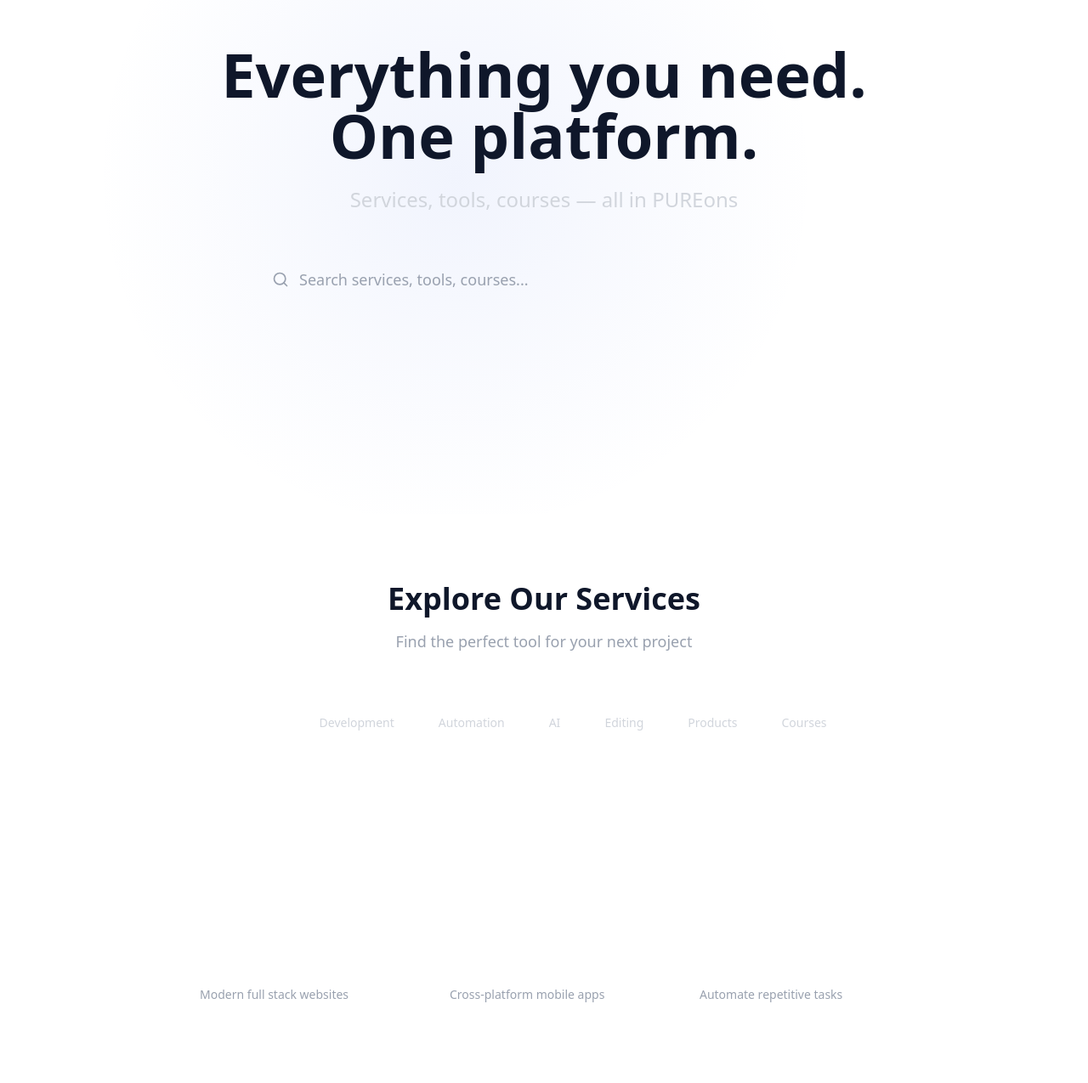
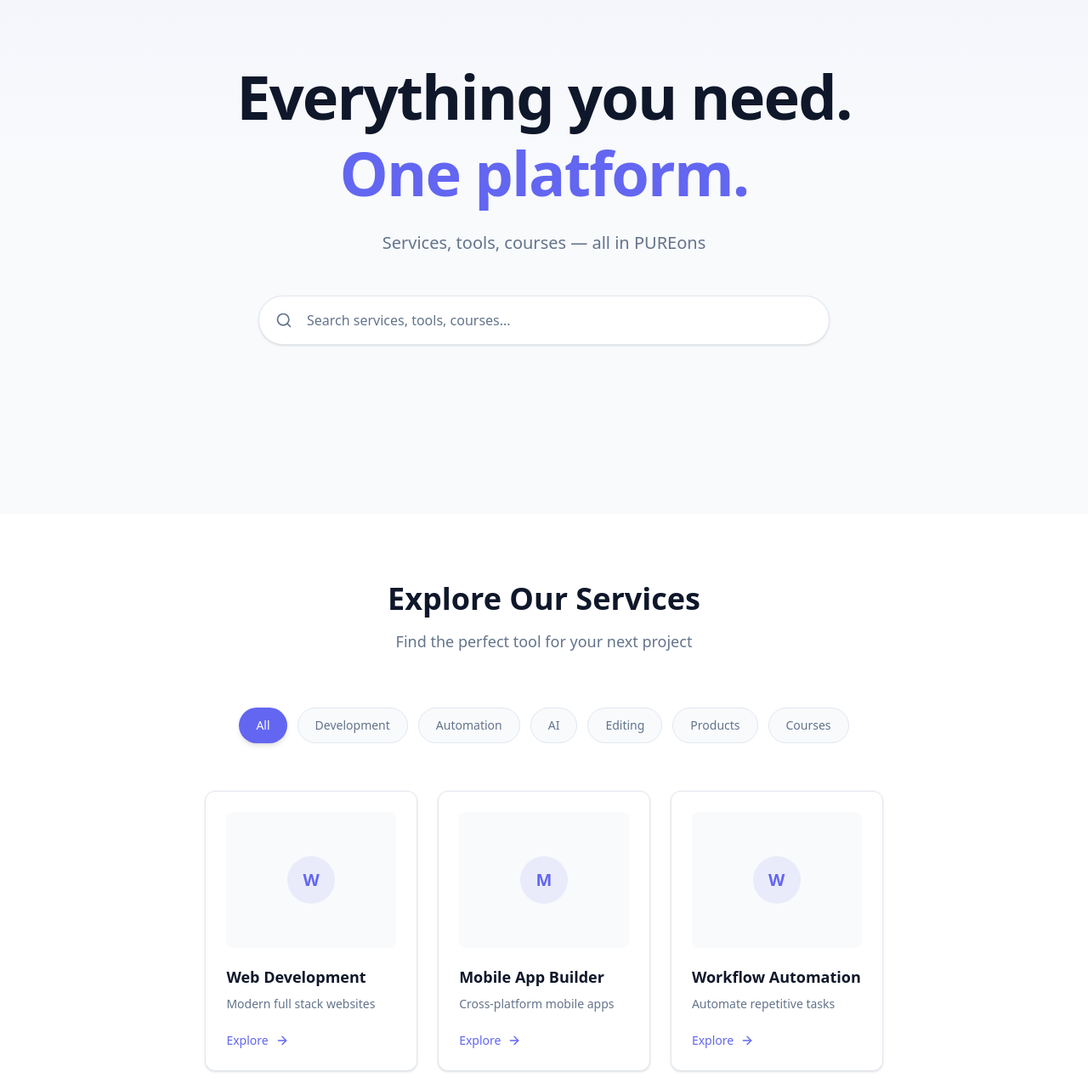
Before and after one commit to MrAlpha00/ultimate, a Next.js app in the folder pureons/: page / in a window 1280 px wide. Shown: the part 195-1470 px from the top of the page at 85% size. Built offline with nearby package versions, Linux system fonts and the light colour scheme.

Commit message:
feat: implement core landing page components including hero, services grid, and navigation

```diff
--- a/pureons/components/CTA.tsx
+++ b/pureons/components/CTA.tsx
@@ -4,25 +4,24 @@
 
 export default function CTA() {
   return (
-    <section className="py-20 px-4">
+    <section className="py-20 px-6 lg:px-12">
       <motion.div
-        className="max-w-4xl mx-auto glass rounded-3xl p-12 text-center"
-        initial={{ opacity: 0, y: 30 }}
+        className="max-w-4xl mx-auto bg-section-bg rounded-2xl p-12 md:p-16 text-center border border-border"
+        initial={{ opacity: 0, y: 20 }}
         whileInView={{ opacity: 1, y: 0 }}
         viewport={{ once: true }}
         transition={{ duration: 0.6 }}
       >
-        <h2 className="text-4xl md:text-5xl font-bold text-gradient mb-6">
+        <h2 className="text-3xl md:text-5xl font-bold text-foreground mb-5">
           Start your project today
         </h2>
-        <p className="text-gray-400 text-lg mb-8 max-w-2xl mx-auto">
-          Join thousands of developers and creators building the future with
-          PUREons.
+        <p className="text-text-sub text-lg mb-8 max-w-xl mx-auto">
+          Join thousands of developers and creators building the future with PUREons.
         </p>
         <motion.button
-          className="btn-gradient text-white px-8 py-4 rounded-xl text-lg font-semibold glow-purple hover:btn-gradient-hover transition-all duration-300"
-          whileHover={{ scale: 1.05 }}
-          whileTap={{ scale: 0.95 }}
+          className="bg-primary hover:bg-primary/90 text-white px-8 py-3.5 rounded-full text-base font-semibold shadow-md hover:shadow-lg transition-all duration-300"
+          whileHover={{ scale: 1.02 }}
+          whileTap={{ scale: 0.98 }}
         >
           Get Started Free
         </motion.button>
--- a/pureons/components/CategoryBar.tsx
+++ b/pureons/components/CategoryBar.tsx
@@ -14,7 +14,7 @@
 }: CategoryBarProps) {
   return (
     <motion.div
-      className="flex gap-3 overflow-x-auto py-4 px-4 scrollbar-hide"
+      className="flex gap-3 overflow-x-auto py-4 px-1 scrollbar-hide"
       initial={{ opacity: 0, y: 20 }}
       whileInView={{ opacity: 1, y: 0 }}
       viewport={{ once: true }}
@@ -24,10 +24,10 @@
         <button
           key={category}
           onClick={() => onCategoryChange(category)}
-          className={`px-5 py-2 rounded-full whitespace-nowrap text-sm font-medium transition-all duration-300 ${
+          className={`px-5 py-2.5 rounded-full whitespace-nowrap text-sm font-medium transition-all duration-300 ${
             activeCategory === category
-              ? "btn-gradient text-white glow-purple"
-              : "glass text-gray-300 hover:text-white hover:border-primary/40"
+              ? "bg-primary text-white shadow-md"
+              : "bg-section-bg text-text-sub border border-border hover:border-primary/30 hover:text-foreground"
           }`}
         >
           {category}
--- a/pureons/components/Hero.tsx
+++ b/pureons/components/Hero.tsx
@@ -5,34 +5,26 @@
 
 export default function Hero() {
   return (
-    <section className="relative min-h-screen flex flex-col items-center justify-center bg-gradient-main overflow-hidden">
-      <motion.div
-        className="absolute inset-0 opacity-30"
-        animate={{
-          background: [
-            "radial-gradient(circle at 20% 50%, rgba(124, 58, 237, 0.3) 0%, transparent 50%)",
-            "radial-gradient(circle at 80% 50%, rgba(34, 211, 238, 0.3) 0%, transparent 50%)",
-            "radial-gradient(circle at 20% 50%, rgba(124, 58, 237, 0.3) 0%, transparent 50%)",
-          ],
-        }}
-        transition={{ duration: 8, repeat: Infinity, ease: "easeInOut" }}
-      />
+    <section className="relative min-h-screen flex flex-col items-center justify-center bg-section-bg px-6 lg:px-12 pt-16 overflow-hidden">
+      <div className="absolute inset-0 bg-gradient-to-b from-primary/5 via-transparent to-transparent" />
 
-      <div className="relative z-10 px-4 text-center max-w-4xl mx-auto">
+      <div className="relative z-10 text-center max-w-4xl mx-auto">
         <motion.h1
-          className="text-5xl md:text-7xl font-bold mb-6 text-gradient"
-          initial={{ opacity: 0, y: 30 }}
+          className="text-5xl md:text-7xl font-bold text-foreground tracking-tight leading-tight mb-6"
+          initial={{ opacity: 0, y: 20 }}
           animate={{ opacity: 1, y: 0 }}
-          transition={{ duration: 0.8, ease: "easeOut" }}
+          transition={{ duration: 0.6, ease: "easeOut" }}
         >
-          Everything you need. One platform.
+          Everything you need.{" "}
+          <br className="hidden sm:block" />
+          <span className="text-primary">One platform.</span>
         </motion.h1>
 
         <motion.p
-          className="text-xl md:text-2xl text-gray-300 mb-12"
+          className="text-lg md:text-xl text-text-sub mb-12 max-w-2xl mx-auto"
           initial={{ opacity: 0, y: 20 }}
           animate={{ opacity: 1, y: 0 }}
-          transition={{ duration: 0.8, delay: 0.2, ease: "easeOut" }}
+          transition={{ duration: 0.6, delay: 0.15, ease: "easeOut" }}
         >
           Services, tools, courses — all in PUREons
         </motion.p>
@@ -40,7 +32,7 @@
         <motion.div
           initial={{ opacity: 0, y: 20 }}
           animate={{ opacity: 1, y: 0 }}
-          transition={{ duration: 0.8, delay: 0.4, ease: "easeOut" }}
+          transition={{ duration: 0.6, delay: 0.3, ease: "easeOut" }}
           className="w-full max-w-2xl mx-auto"
         >
           <SearchBar />
--- /dev/null
+++ b/pureons/components/Navbar.tsx
@@ -0,0 +1,25 @@
+import ThemeToggle from "./ThemeToggle";
+
+export default function Navbar() {
+  return (
+    <nav className="fixed top-0 left-0 right-0 z-50 bg-background/80 backdrop-blur-md border-b border-border">
+      <div className="max-w-7xl mx-auto px-6 lg:px-12">
+        <div className="flex items-center justify-between h-16">
+          <a href="/" className="text-xl font-bold text-foreground tracking-tight">
+            PURE<span className="text-primary">ons</span>
+          </a>
+
+          <div className="flex items-center gap-4">
+            <a href="#services" className="text-sm text-text-sub hover:text-foreground transition-colors hidden sm:block">
+              Services
+            </a>
+            <a href="#features" className="text-sm text-text-sub hover:text-foreground transition-colors hidden sm:block">
+              Features
+            </a>
+            <ThemeToggle />
+          </div>
+        </div>
+      </div>
+    </nav>
+  );
+}
--- a/pureons/components/SearchBar.tsx
+++ b/pureons/components/SearchBar.tsx
@@ -18,15 +18,15 @@
 
   return (
     <div className="relative w-full">
-      <div className="absolute inset-y-0 left-4 flex items-center pointer-events-none">
-        <Search className="w-5 h-5 text-gray-400" />
+      <div className="absolute inset-y-0 left-5 flex items-center pointer-events-none">
+        <Search className="w-5 h-5 text-text-sub" />
       </div>
       <input
         type="text"
         value={query}
         onChange={handleChange}
         placeholder="Search services, tools, courses..."
-        className="w-full pl-12 pr-4 py-4 rounded-2xl glass text-gray-100 placeholder-gray-400 text-lg focus:outline-none focus:ring-2 focus:ring-primary transition-all duration-300 focus:glow-purple"
+        className="w-full pl-14 pr-6 py-4 rounded-full bg-card-bg border border-border text-foreground placeholder:text-text-sub text-base shadow-sm focus:outline-none focus:border-primary focus:ring-2 focus:ring-primary/20 transition-all duration-300"
       />
     </div>
   );
--- a/pureons/components/ServiceCard.tsx
+++ b/pureons/components/ServiceCard.tsx
@@ -12,32 +12,26 @@
 export default function ServiceCard({ service, index }: ServiceCardProps) {
   return (
     <motion.div
-      className="glass rounded-2xl p-6 transition-all duration-300 hover:scale-105 hover:border-primary/50 hover:glow-purple group cursor-pointer"
-      initial={{ opacity: 0, y: 30 }}
+      className="bg-card-bg border border-border rounded-xl p-6 shadow-sm transition-all duration-300 hover:-translate-y-1 hover:shadow-lg group cursor-pointer"
+      initial={{ opacity: 0, y: 20 }}
       whileInView={{ opacity: 1, y: 0 }}
       viewport={{ once: true }}
-      transition={{ duration: 0.5, delay: index * 0.1 }}
+      transition={{ duration: 0.5, delay: index * 0.08 }}
     >
-      <div className="w-full h-40 rounded-xl bg-gradient-main mb-4 flex items-center justify-center overflow-hidden">
-        <div className="text-6xl opacity-80 group-hover:scale-110 transition-transform duration-300">
-          {service.image.startsWith("/images/") ? (
-            <div className="w-16 h-16 rounded-full btn-gradient flex items-center justify-center">
-              <span className="text-white text-2xl font-bold">
-                {service.title.charAt(0)}
-              </span>
-            </div>
-          ) : (
-            <span>{service.image}</span>
-          )}
+      <div className="w-full h-40 rounded-lg bg-section-bg mb-5 flex items-center justify-center overflow-hidden">
+        <div className="w-14 h-14 rounded-full bg-primary/10 flex items-center justify-center group-hover:bg-primary/20 transition-colors duration-300">
+          <span className="text-primary text-xl font-semibold">
+            {service.title.charAt(0)}
+          </span>
         </div>
       </div>
 
-      <h3 className="text-xl font-semibold text-white mb-2">{service.title}</h3>
-      <p className="text-gray-400 text-sm mb-4">{service.description}</p>
+      <h3 className="text-lg font-semibold text-foreground mb-2">{service.title}</h3>
+      <p className="text-text-sub text-sm mb-5">{service.description}</p>
 
-      <button className="btn-gradient text-white px-4 py-2 rounded-lg text-sm font-medium flex items-center gap-2 group-hover:btn-gradient-hover transition-all duration-300">
+      <button className="inline-flex items-center gap-2 text-primary text-sm font-medium hover:gap-3 transition-all duration-300">
         Explore
-        <ArrowRight className="w-4 h-4 group-hover:translate-x-1 transition-transform duration-300" />
+        <ArrowRight className="w-4 h-4" />
       </button>
     </motion.div>
   );
--- a/pureons/components/ServicesGrid.tsx
+++ b/pureons/components/ServicesGrid.tsx
@@ -15,7 +15,7 @@
       : services.filter((s) => s.category === activeCategory);
 
   return (
-    <section className="py-20 px-4 max-w-7xl mx-auto">
+    <section id="services" className="py-20 px-6 lg:px-12 max-w-7xl mx-auto">
       <motion.div
         className="text-center mb-12"
         initial={{ opacity: 0, y: 20 }}
@@ -23,10 +23,10 @@
         viewport={{ once: true }}
         transition={{ duration: 0.5 }}
       >
-        <h2 className="text-4xl font-bold text-gradient mb-4">
+        <h2 className="text-3xl md:text-4xl font-bold text-foreground mb-4">
           Explore Our Services
         </h2>
-        <p className="text-gray-400 text-lg">
+        <p className="text-text-sub text-lg max-w-xl mx-auto">
           Find the perfect tool for your next project
         </p>
       </motion.div>
@@ -48,7 +48,7 @@
       </motion.div>
 
       {filteredServices.length === 0 && (
-        <div className="text-center py-20 text-gray-400">
+        <div className="text-center py-20 text-text-sub">
           No services found for this category.
         </div>
       )}
--- /dev/null
+++ b/pureons/components/ThemeToggle.tsx
@@ -0,0 +1,34 @@
+"use client";
+
+import { useState, useEffect } from "react";
+import { Sun, Moon } from "lucide-react";
+
+export default function ThemeToggle() {
+  const [mounted, setMounted] = useState(false);
+  const [isDark, setIsDark] = useState(false);
+
+  useEffect(() => {
+    setMounted(true);
+    const saved = localStorage.getItem("pureons-theme");
+    setIsDark(saved === "dark" || (!saved && window.matchMedia("(prefers-color-scheme: dark)").matches));
+  }, []);
+
+  const toggle = () => {
+    const next = !isDark;
+    setIsDark(next);
+    document.documentElement.classList.toggle("dark", next);
+    localStorage.setItem("pureons-theme", next ? "dark" : "light");
+  };
+
+  if (!mounted) return null;
+
+  return (
+    <button
+      onClick={toggle}
+      className="p-2 rounded-lg border border-border bg-card-bg text-text-sub hover:text-foreground transition-all duration-200"
+      aria-label="Toggle theme"
+    >
+      {isDark ? <Sun className="w-5 h-5" /> : <Moon className="w-5 h-5" />}
+    </button>
+  );
+}
```
Also changed, not shown: pureons/components/Features.tsx (+12 -10 lines), pureons/components/Footer.tsx (+17 -15 lines).
